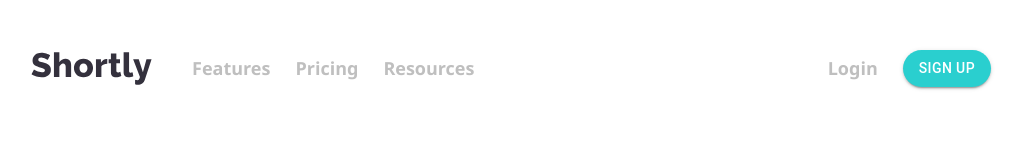
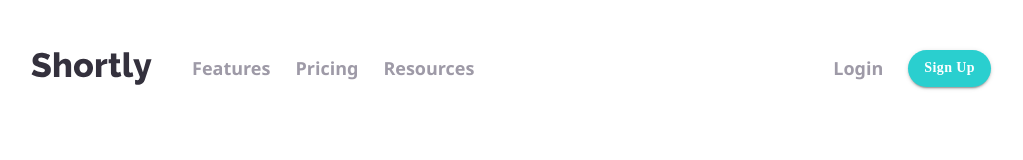
Before and after one commit to makardjian/swim-assignment, a React (Create React App) app: page / in a window 1280 px wide. Shown: the top 160 px of the page, without its empty margins (129-1152 px from the left). Built offline with nearby package versions, Linux system fonts and the light colour scheme; the HTML template or start-up script is replaced by a standard one.

Commit message:
organize colors and ad hover functionality

```diff
--- a/src/Colors.ts
+++ b/src/Colors.ts
@@ -1,6 +1,20 @@
 const Colors = {
-  '@gray': 'hsl(0, 0%, 75%)',
-  '@cyan': 'hsl(180, 66%, 49%)',
+  primary: {
+    '@cyan': 'hsl(180, 66%, 49%)',
+    '@darkViolet': 'hsl(257, 27%, 26%)',
+    derivatives: {
+      '@lightCyan': 'hsl(180, 66%, 67%)',
+    },
+  },
+  secondary: {
+    '@red': 'hsl(0, 87%, 67%)',
+  },
+  neutral: {
+    '@gray': 'hsl(0, 0%, 75%)',
+    '@grayishViolet': 'hsl(257, 7%, 63%)',
+    '@veryDarkBlue': 'hsl(255, 11%, 22%)',
+    '@veryDarkViolet:': 'hsl(260, 8%, 14%)',
+  },
 };
 
 export default Colors;
--- a/src/components/Header/Header.tsx
+++ b/src/components/Header/Header.tsx
@@ -24,7 +24,16 @@ const Header = () => {
           <HeaderItem text={rightSideHeaderItem} />
           <Button
             variant='contained'
-            sx={{ backgroundColor: Colors['@cyan'], borderRadius: '20px' }}
+            sx={{
+              backgroundColor: Colors.primary['@cyan'],
+              borderRadius: '20px',
+              fontFamily: 'Poppins',
+              textTransform: 'capitalize',
+              fontWeight: '900',
+              '&:hover': {
+                backgroundColor: Colors.primary.derivatives['@lightCyan'],
+              },
+            }}
           >
             Sign Up
           </Button>
--- a/src/components/Header/HeaderItem.tsx
+++ b/src/components/Header/HeaderItem.tsx
@@ -4,9 +4,13 @@ import Colors from '../../Colors';
 
 const useStyles = makeStyles({
   item: {
-    color: Colors['@gray'],
+    color: Colors.neutral['@grayishViolet'],
     fontWeight: '700',
     paddingRight: 25,
+    '&:hover': {
+      cursor: 'pointer',
+      color: Colors.neutral['@veryDarkViolet:'],
+    },
   },
 });
 
```
